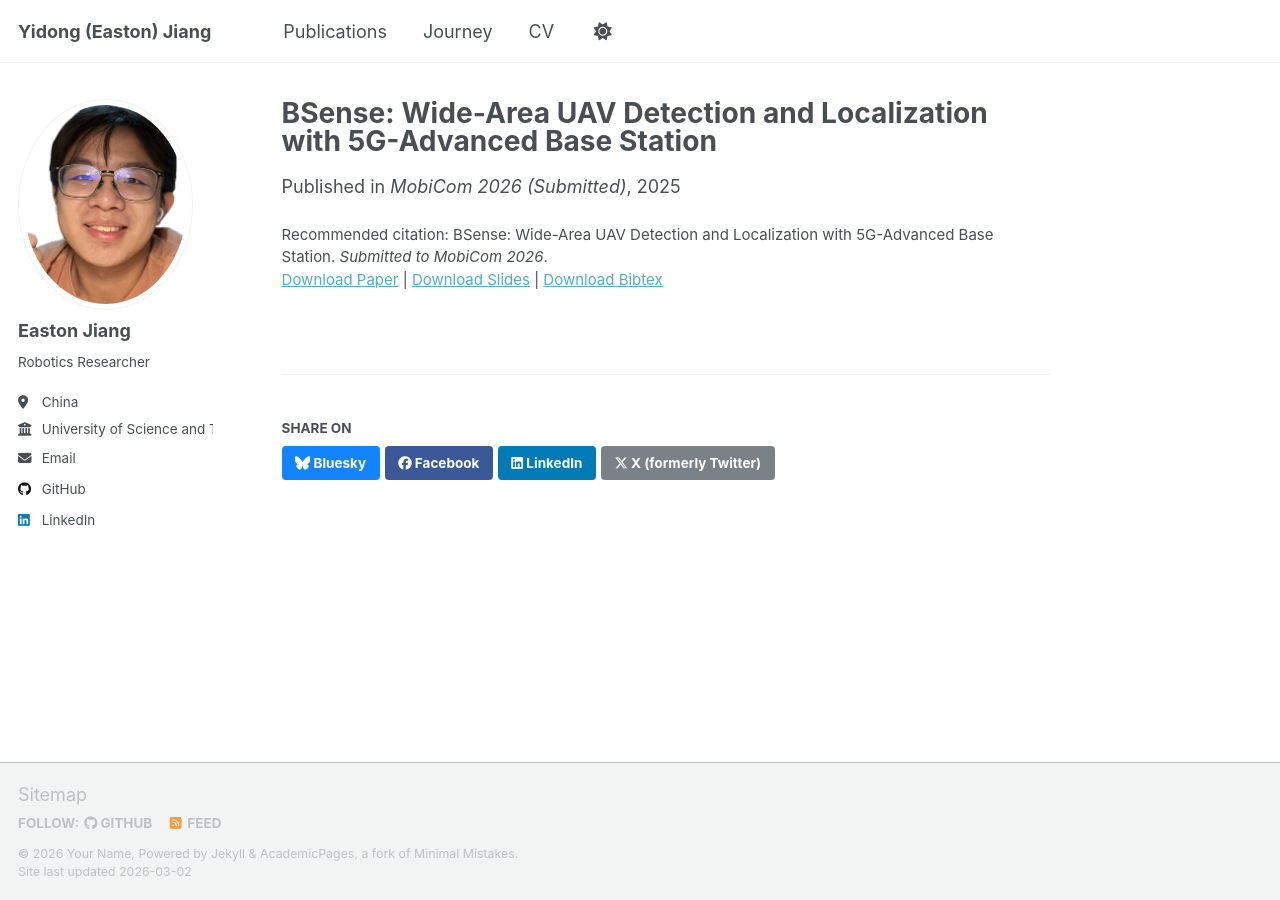
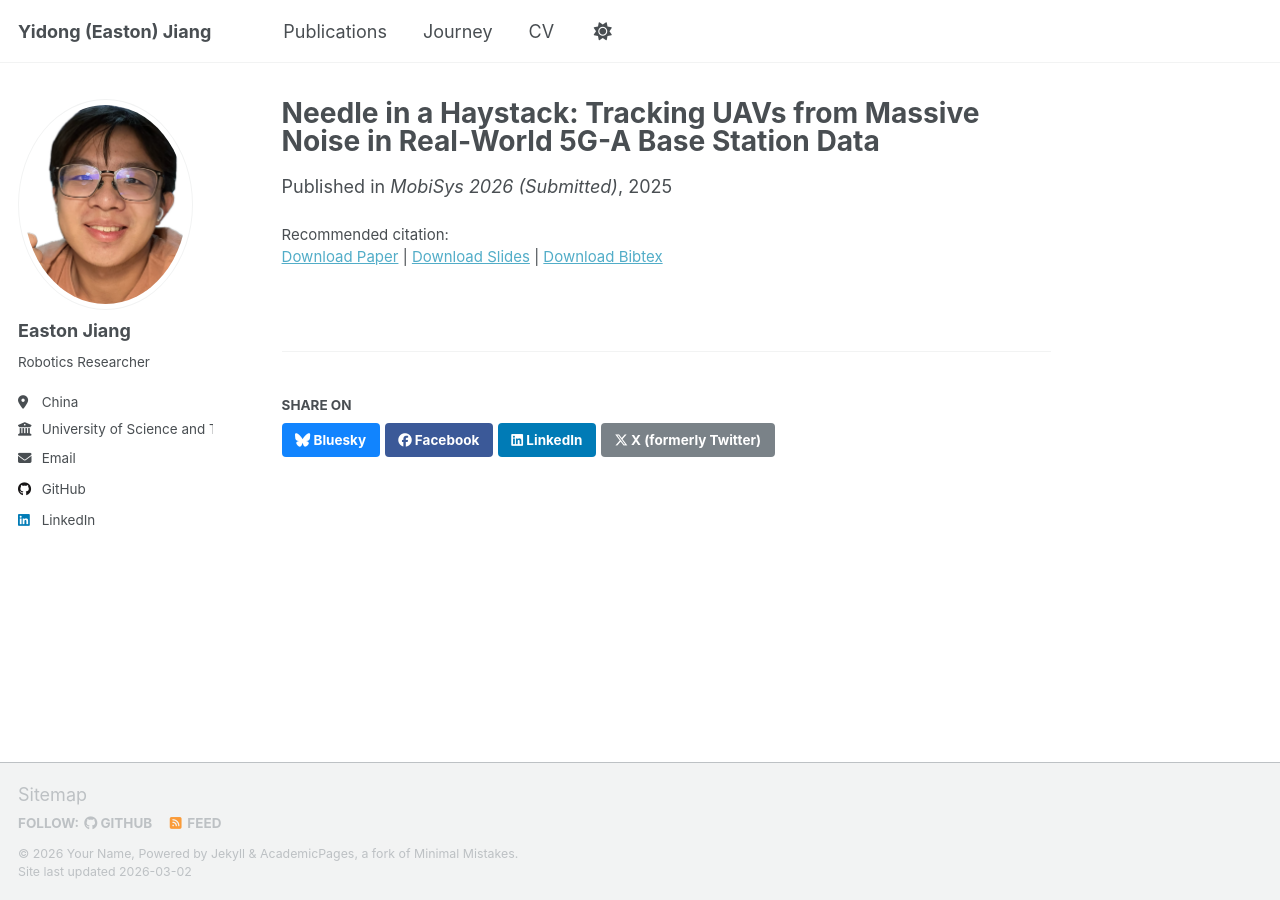
Before and after one commit to 1EastonJ/1eastonj, a Jekyll site: the page built from _publications/2009-10-01-paper-title-number-1.md, in a window 1280 px wide. Built offline with Jekyll 4.4.1, drawn with Linux system fonts in a browser that asks for light colours; a script that is not in the unit is left out.

Commit message:
Update publication details for UAV detection paper

```diff
--- a/_publications/2009-10-01-paper-title-number-1.md
+++ b/_publications/2009-10-01-paper-title-number-1.md
@@ -1,13 +1,13 @@
 ---
-title: "BSense: Wide-Area UAV Detection and Localization with 5G-Advanced Base Station"
+title: "Needle in a Haystack: Tracking UAVs from Massive Noise in Real-World 5G-A Base Station Data"
 collection: publications
 category: manuscripts
 permalink: /publication/2025-06-08-bsense-uav-detection
-excerpt: "Submitted to MobiCom 2026 (under review). This work focuses on UAV detection and localization using 5G-Advanced base stations and hybrid IMM-UKF tracking."
+excerpt: "Submitted to MobiSys 2026 (under review). This work focuses on UAV detection and localization using 5G-Advanced base stations and hybrid IMM-UKF tracking."
 date: 2025-06-08
-venue: "MobiCom 2026 (Submitted)"
+venue: "MobiSys 2026 (Submitted)"
 paperurl: "../files/yidong_mobisys26.pdf"
 slidesurl: ""
 bibtexurl: ""
-citation: "BSense: Wide-Area UAV Detection and Localization with 5G-Advanced Base Station. <i>Submitted to MobiCom 2026</i>."
+citation: ""
 ---
```
